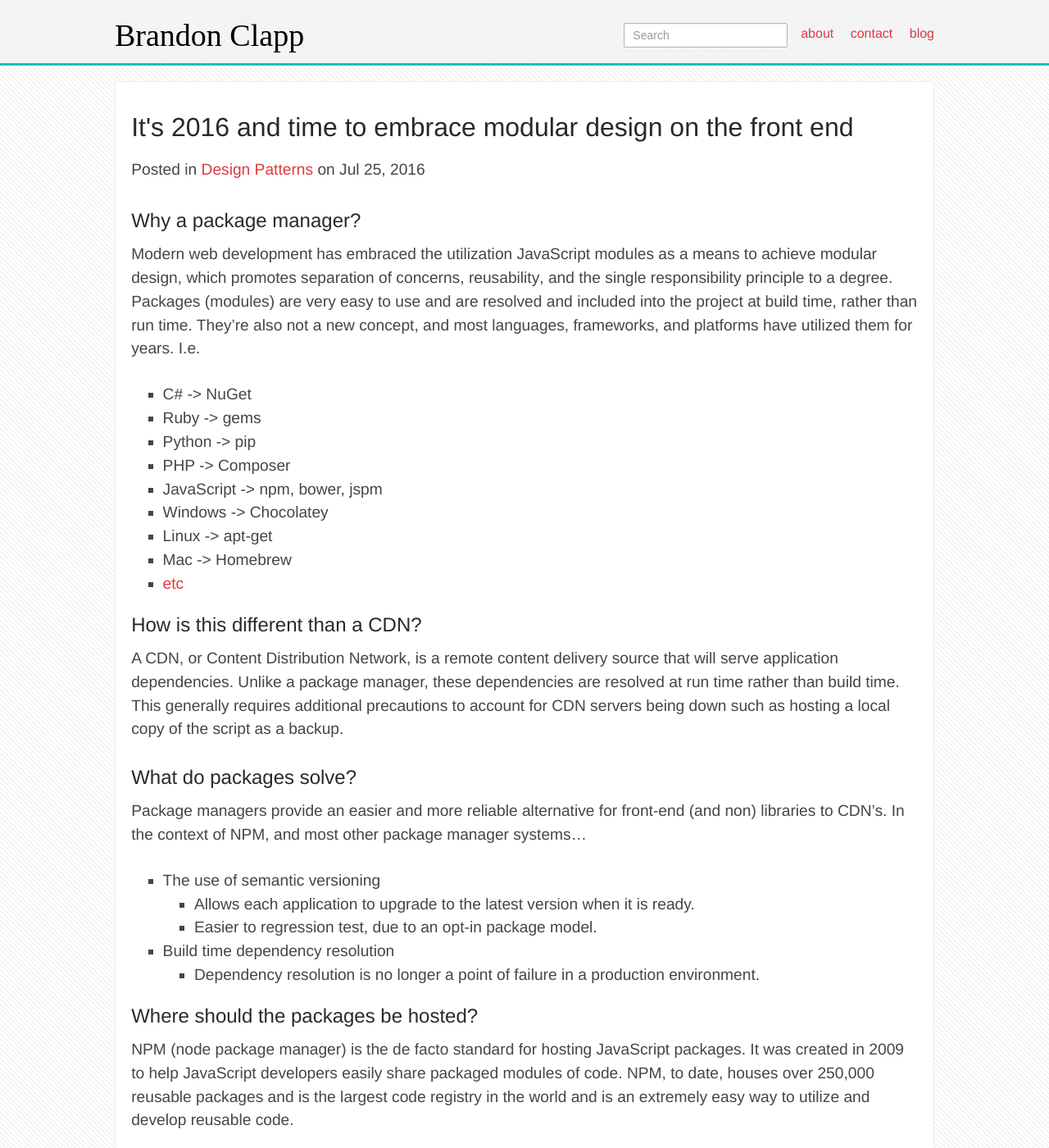
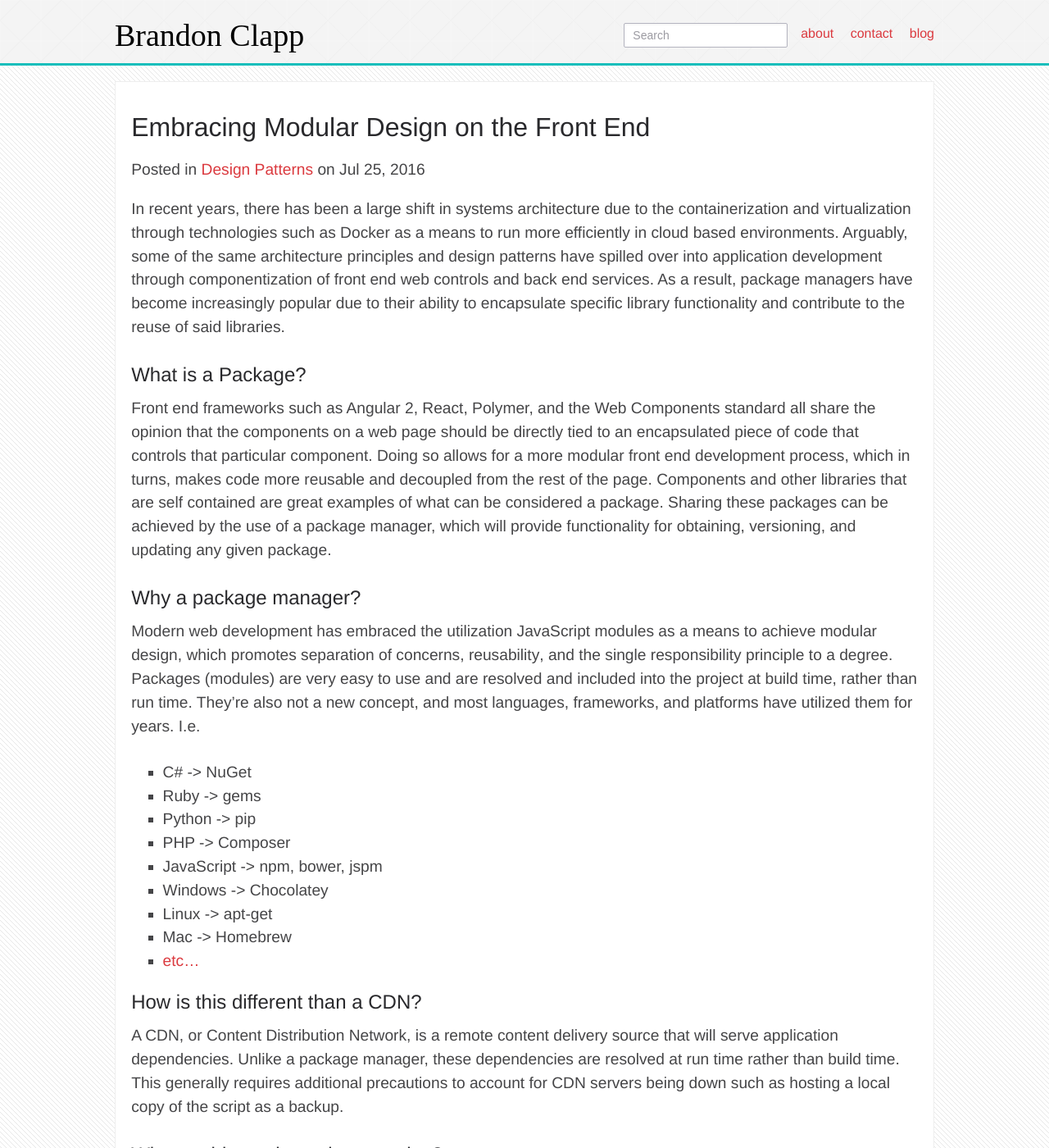
Before and after one commit to BrandonClapp/brandonclapp.github.io, a Jekyll site: the page built from _posts/2016-07-25-embracing-modular-design-on-the-front-end.md, in a window 1280 px wide and 1400 px high. Shown: the whole window at 82% size. Built offline with Jekyll 4.4.1, drawn with Linux system fonts in a browser that asks for light colours; some web fonts are replaced; comment, search, counter and statistics services are not loaded; some of the changed text lies outside the part shown.

Commit message:
Update js modular post

```diff
--- a/_posts/2016-07-25-its-time-to-migrate-to-javascript-modules.md
+++ b/_posts/2016-07-25-embracing-modular-design-on-the-front-end.md
@@ -1,6 +1,6 @@
 ---
 layout: post
-title:  "It's 2016 and time to embrace modular design on the front end"
+title:  "Embracing Modular Design on the Front End"
 date:   July 25, 2016
 categories: Design Patterns
 tags:
@@ -8,6 +8,11 @@ tags:
   - NPM
 comments: true
 ---
+In recent years, there has been a large shift in systems architecture due to the containerization and virtualization through technologies such as Docker as a means to run more efficiently in cloud based environments. Arguably, some of the same architecture principles and design patterns have spilled over into application development through componentization of front end web controls and back end services. As a result, package managers have become increasingly popular due to their ability to encapsulate specific library functionality and contribute to the reuse of said libraries.
+
+### What is a Package?
+
+Front end frameworks such as Angular 2, React, Polymer, and the Web Components standard all share the opinion that the **components** on a web page should be directly tied to an encapsulated piece of code that controls that particular component. Doing so allows for a more modular front end development process, which in turns, makes code more reusable and decoupled from the rest of the page. Components and other libraries that are self contained are great examples of what can be considered a package. Sharing these packages can be achieved by the use of a package manager, which will provide functionality for obtaining, versioning, and updating any given package.
 
 ### Why a package manager?
 
@@ -21,27 +26,33 @@ Modern web development has embraced the utilization JavaScript modules as a mean
 - Windows -> Chocolatey
 - Linux -> apt-get
 - Mac -> Homebrew
-- [etc](https://en.wikipedia.org/wiki/List_of_software_package_management_systems)
+- [etc...](https://en.wikipedia.org/wiki/List_of_software_package_management_systems)
 
 ### How is this different than a CDN?
 
 A CDN, or Content Distribution Network, is a remote content delivery source that will serve application dependencies. Unlike a package manager, these dependencies are resolved at run time rather than build time. This generally requires additional precautions to account for CDN servers being down such as hosting a local copy of the script as a backup.
 
-### What do packages solve?
+### What problems do packages solve?
 
 Package managers provide an easier and more reliable alternative for front-end (and non) libraries to CDN's. In the context of NPM, and most other package manager systems...
 
 - The use of semantic versioning
   - Allows each application to upgrade to the latest version when it is ready.
   - Easier to regression test, due to an opt-in package model.
+  - This is only a benefit if your CDN does not support semantic versioning (or any versioning).
 - Build time dependency resolution
   - Dependency resolution is no longer a point of failure in a production environment.
+- Easily see and resolve library dependencies at development time.
+  - Dependency management is built in to NPM.
+  - Spend less time finding dependencies and understanding how a disconnected system works.
+  - Spend more time adding features and fixing bugs.
+- Provide a better foundation for developing libraries as individual, self contained, interoperable pieces.
 
 ### Where should the packages be hosted?
 
 NPM (node package manager) is the de facto standard for hosting JavaScript packages. It was created in 2009 to help JavaScript developers easily share packaged modules of code. NPM, to date, houses over 250,000 reusable packages and is the largest code registry in the world and is an extremely easy way to utilize and develop reusable code.
 
-More Information can be found at https://www.npmjs.com/
+More Information can be found at [NPM](https://www.npmjs.com/)
 
 Other notable package managers for JavaScript include bower and jspm, however, NPM is by far the most popular. Additionally, bower and jspm package managers are obtained through npm. (`npm install -g bower`)
 
@@ -53,15 +64,16 @@ For packages that need to be private due to them containing specific business lo
 
 Perhaps if you have the personnel, system, and monetary resources required to maintain a private npm registry, then it may not be a problem. However, most small to medium sized business should be fine with the Solo and Organization plans provided by npm.
 
-More pricing information can be located at https://www.npmjs.com/pricing
+More pricing information can be located at [NPM Pricing](https://www.npmjs.com/pricing)
 
 ### To open source or not open source
 
-While open source is a separate topic from packages, the question will eventually come up since they are closely related. If your company does not currently contribute to open source, perhaps you should consider it. If you're making the move to use packages and host them on NPM, then this is a low hanging fruit that can easily be captured to benefit your company in a big way.
+While open source is a separate topic from JavaScript modules and packages, the question will eventually come up since they are closely related. If your company does not currently contribute to open source, perhaps you should consider it. If you're making the move to use packages and host them on NPM, then this is a low hanging fruit that can easily be captured to benefit your company in a big way. At some point, you will need to decide whether your packages will be public or private.
 
 So, should we open source our company's packages? **Some packages are fit for open source and some that are not**. Common utilities that are used on a daily basis that do not contain a company's proprietary “secret sauce” are great candidates for open source. To elaborate further, packages that a company receives no benefit by maintaining their own private version of it should probably be company sponsored public repositories.
 
 **Benefits to open sourcing**
+
 - Making utilities open source can offset some of the maintenance of these utilities
 - Other people will help you for free. There are literally thousands of developers out there who are passionate about open source. Leverage this fact.
 - Open sourcing libraries will force you to use a modular approach.
@@ -79,6 +91,6 @@ So, should we open source our company's packages? **Some packages are fit for op
 - Project documentation is easier to find when it's kept with the source code.
 - You give back to the community.
 
-Packages such as Angular or React utilities (i.e. error handling, CSRF, persisting state, accessing browser localStorage or session, attaching http headers) or anything else where no direct benefit is gained by maintaining a private version of are probably good candidates for open source.
+Packages such as Angular or React utilities (i.e. error handling, CSRF, persisting state, accessing browser `localStorage` or session, attaching http headers) or anything else where no direct benefit is gained by maintaining a private version of are probably good candidates for open source.
 
 **tl;dr:** If a library is general purpose, contains no business specific logic, and yields no direct benefits to maintaining a private version, then it is a good candidate to consider open sourcing.
```
Also changed, not shown: 2 other files.
